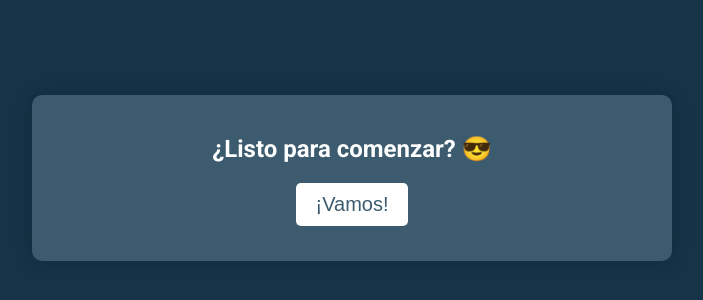
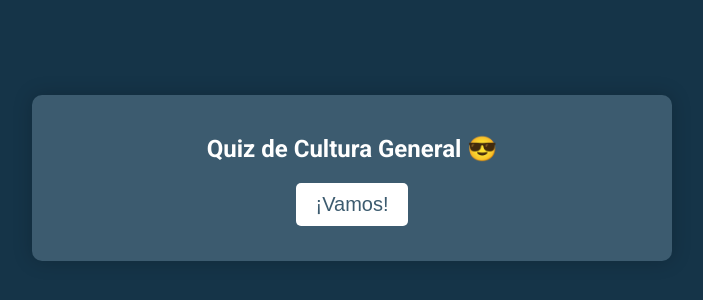
Before and after one commit to erickdc7/juego-preguntas, a plain HTML site: page index.html in a window 1280 px wide. Shown: the part 222-522 px from the top of the page, without its empty margins (288-991 px from the left). Drawn offline with Linux system fonts and the light colour scheme.

Commit message:
change title

```diff
--- a/index.html
+++ b/index.html
@@ -21,7 +21,7 @@
 
     <div id="startScreen">
         <!--Texto para el inicio del juego-->
-        <h2>¿Listo para comenzar? 😎</h2>
+        <h2>Quiz de Cultura General 😎</h2>
         <button id="startButton">¡Vamos!</button>
     </div>
 
```
